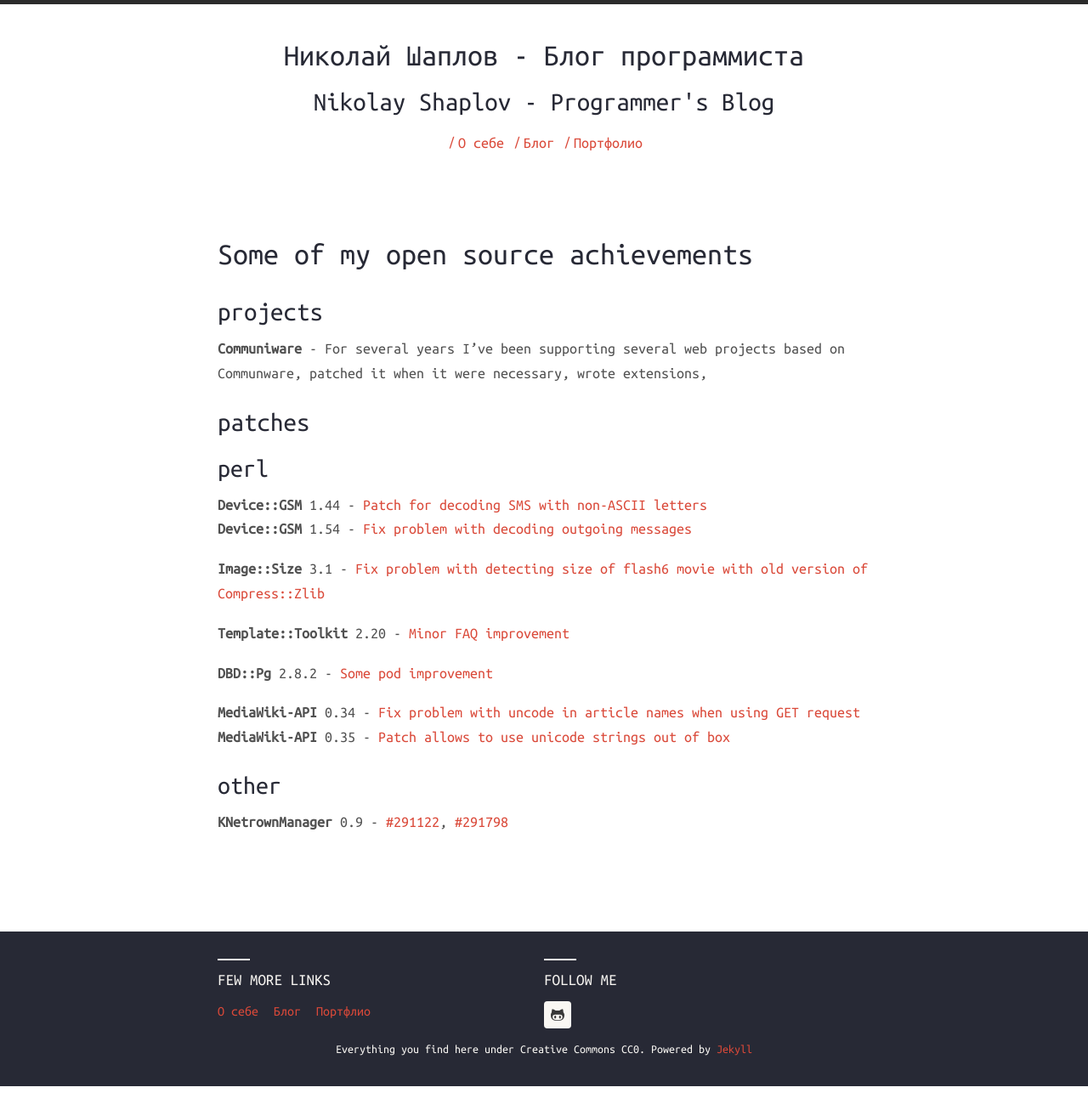
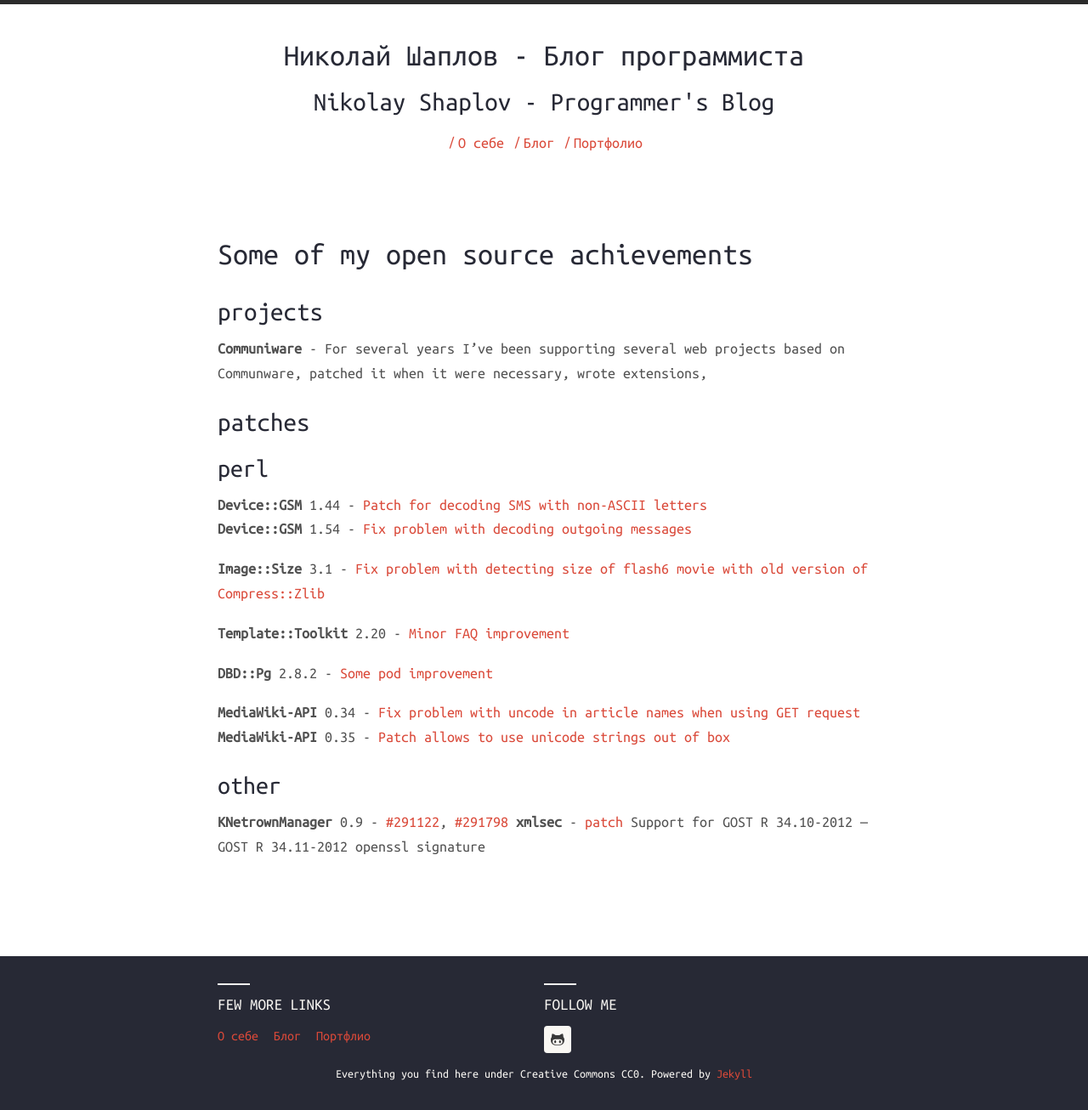
Before and after one commit to dhyannataraj/dhyannataraj.github.io, a Jekyll site: the page built from portfolio.md, in a window 1280 px wide. Shown: the whole page at 85% size. Built offline with Jekyll 4.4.1, drawn with Linux system fonts in a browser that asks for light colours; nearby versions of some CDN libraries; before the commit the page ends 1278 px from its top, so only the background shows below that.

Commit message:
Update portfolio.md

```diff
--- a/portfolio.md
+++ b/portfolio.md
@@ -27,3 +27,4 @@ permalink: /portfolio/
 ### other
 
 **KNetrownManager** 0.9 - [#291122](https://bugs.kde.org/show_bug.cgi?id=291122), [#291798](https://bugs.kde.org/show_bug.cgi?id=291798)
+**xmlsec** - [patch](https://github.com/GNOME/xmlsec/commit/0606b7421d17b36600f27e338f82dd473d753ec9) Support for GOST R 34.10-2012 &mdash; GOST R 34.11-2012 openssl signature
```
